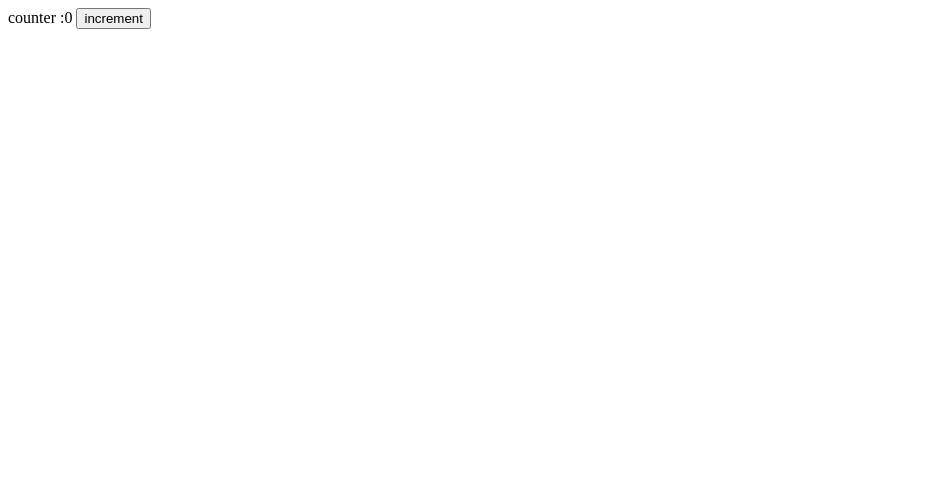
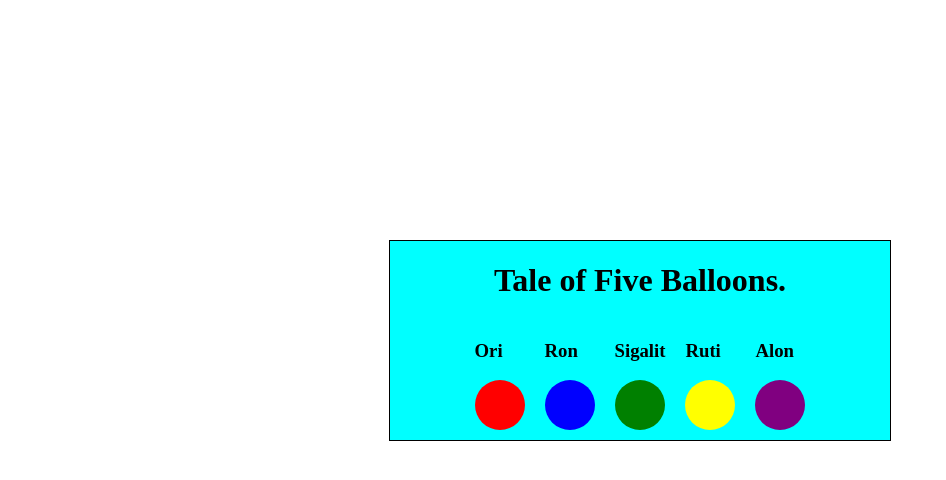
Before and after one commit to daniahih/appleSeeds-React, a React (Create React App) app: page / in a window 1280 px wide. Shown: the top 480 px of the page, without its empty margins (0-946 px from the left). Built offline with nearby package versions, Linux system fonts and the light colour scheme.

Commit message:
added 5.3

```diff
--- /dev/null
+++ b/src/components/5.3_a__tale_of_five_balloons/5.3.css
@@ -0,0 +1,16 @@
+.countainer{
+    border: 1px solid black;
+    display: flex;
+    flex-direction: column;
+    align-items: center;
+background-color: aqua;
+width: 500px;
+margin: auto;
+margin-top: 30vh;
+
+}
+.child{
+    display: flex;
+    gap: 20px;
+    margin-bottom: 10px;
+}
--- a/src/components/5.3_a__tale_of_five_balloons/5.3_a__tale_of_five_balloons.js
+++ b/src/components/5.3_a__tale_of_five_balloons/5.3_a__tale_of_five_balloons.js
@@ -1,19 +1,28 @@
- const Child = (props) =>{
-   return  <div>
-        <h3>
-{props.name}
-<Balloon color={props.color}></Balloon>
-        </h3>
+import './5.3.css'
+
+const Child = (props) =>{
+    return(
+
+    <div>
+       <h3> {props.name}</h3>
+<Balloon color ={props.color}/>
     </div>
- }
-   const Balloon = (props) =>{
-     return <div style={{backgroundColor: props.color, width :"50px" , height :"50px ", borderRadius:"50%"}}>
+    )
+// props .name should be at the same as the name of attrubite in the other commponents
+}
+const Balloon =(props) =>{
+    return (
+    <div style={{backgroundColor:props.color, width:"50px" , height:"50px" , borderRadius:"50%"} }>
+
     </div>
-   }
+    )
+}
 
-const Mother = () => {
 
-    const kids = [
+
+const Mother =() =>{
+
+    const kids= [
         { name: 'Ori', color: 'red' },
         { name: 'Ron', color: 'blue' },
         { name: 'Sigalit', color: 'green' },
@@ -21,18 +30,18 @@ const Mother = () => {
         { name: 'Alon', color: 'purple' },
         ]
 return (
+<div className='countainer'>
+    <h1>
+    Tale of Five Balloons.
+    </h1>
+    <div className='child'>
+        {kids.map((res) => <Child name={res.name} color={res.color} key={res.name}/>)}
+    </div>
 
 
-<div>
-
-<div>
-    <h1>
-    Tale of FiveBalloons
-    </h1>
-    {kids.map((kid) => <Child name={kid.name} color={kid.color} key={kid.name} />)}
-</div>
 </div>
 )
-
- }
-  export default Mother
+//i want to loop for the kids by kids.map // res will loop about everyelement in the array i want to call the component child and i will give it a
+// attrubite name , color
+}
+export default Mother
--- a/src/index.js
+++ b/src/index.js
@@ -1,12 +1,11 @@
 import React from 'react';
 import ReactDOM from 'react-dom/client';
 import reportWebVitals from './reportWebVitals';
-import Counter from './components/6.1_increment/6.1_increment';
+import Mother from './components/5.3_a__tale_of_five_balloons/5.3_a__tale_of_five_balloons';
 const root = ReactDOM.createRoot(document.getElementById('root'));
 root.render(
     <div>
-
-  <Counter/>
+<Mother/>
     </div>
 )
 
```
Also changed, not shown: src/components/5.1_buttons/5.1_buttons.js (+10 -5 lines), src/components/6.2_hide_and_seek/6.2.css (added, +12 -0 lines), src/components/6.2_hide_and_seek/6.2_hide_and_seek.js (added, +21 -0 lines).
